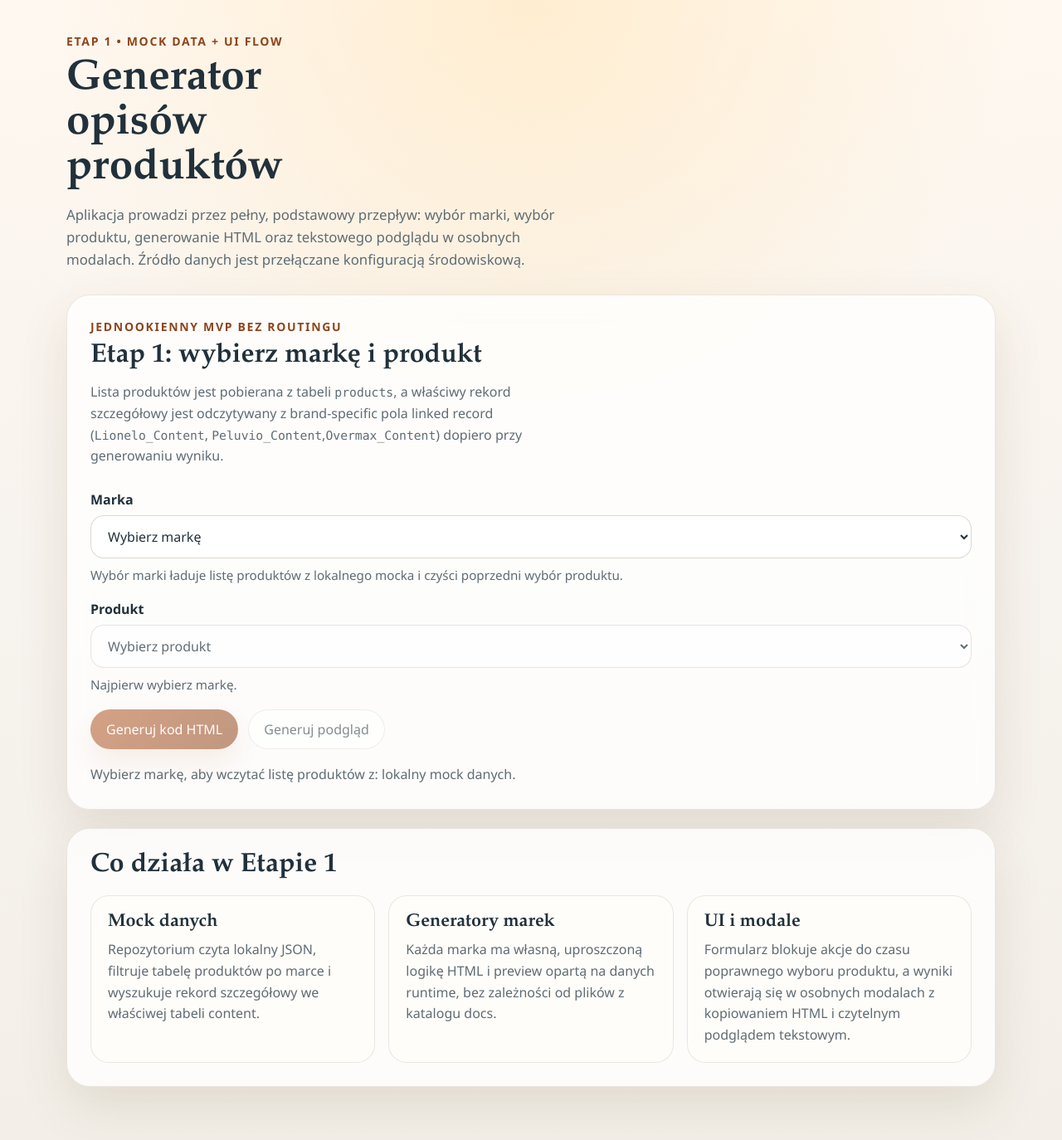
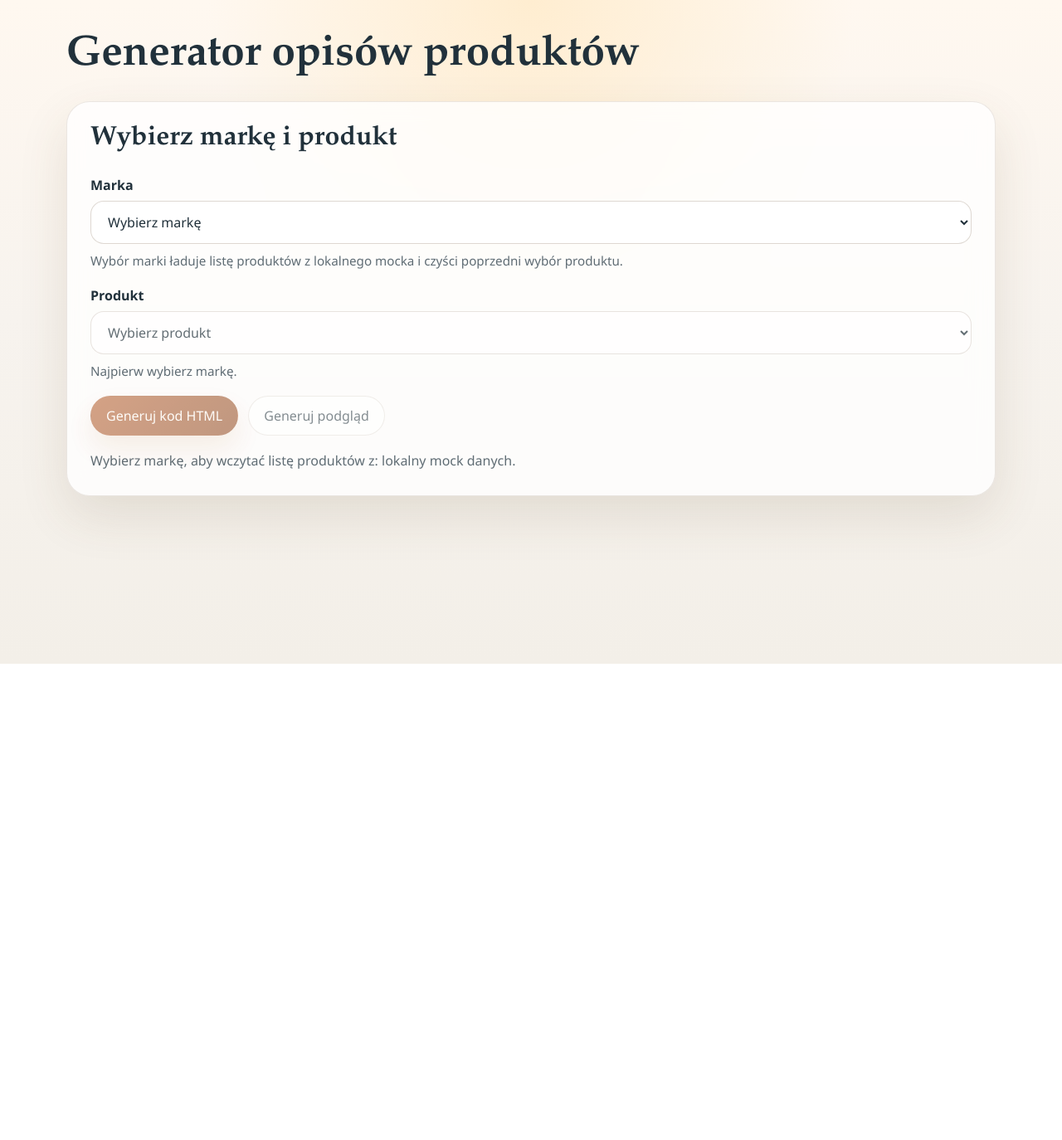
Before and after one commit to JakubM-I/description-app, a React (Vite) app: page / in a window 1280 px wide. Shown: the top 1374 px of the page at 83% size. After the commit the page ends 800 px from the top, so only its background shows below. Built offline with nearby package versions, Linux system fonts and the light colour scheme.

Commit message:
Refactor App and modal components; remove unnecessary text and improve layout styles

```diff
--- a/src/app/App.tsx
+++ b/src/app/App.tsx
@@ -117,29 +117,15 @@ export const App = () => {
     <>
       <div className="app-shell">
         <header className="app-shell__header">
-          <p className="app-shell__eyebrow">Etap 1 • mock data + UI flow</p>
           <h1 className="app-shell__title">Generator opisów produktów</h1>
-          <p className="app-shell__lead">
-            Aplikacja prowadzi przez pełny, podstawowy przepływ: wybór marki,
-            wybór produktu, generowanie HTML oraz tekstowego podglądu w osobnych
-            modalach. Źródło danych jest przełączane konfiguracją środowiskową.
-          </p>
         </header>
 
         <main className="app-shell__main">
           <section className="panel panel--form" aria-labelledby="generator-heading">
             <div className="panel__intro">
-              <p className="panel__kicker">Jednookienny MVP bez routingu</p>
               <h2 className="panel__title" id="generator-heading">
-                Etap 1: wybierz markę i produkt
+                Wybierz markę i produkt
               </h2>
-              <p className="panel__text">
-                Lista produktów jest pobierana z tabeli <code>products</code>, a
-                właściwy rekord szczegółowy jest odczytywany z brand-specific pola
-                linked record (
-                <code>Lionelo_Content</code>, <code>Peluvio_Content</code>,
-                <code>Overmax_Content</code>) dopiero przy generowaniu wyniku.
-              </p>
             </div>
 
             <div className="generator-form">
@@ -176,39 +162,6 @@ export const App = () => {
               </div>
             </div>
           </section>
-
-          <section className="panel panel--notes" aria-labelledby="setup-heading">
-            <h2 className="panel__title" id="setup-heading">
-              Co działa w Etapie 1
-            </h2>
-
-            <div className="setup-grid">
-              <article className="setup-card">
-                <h3 className="setup-card__title">Mock danych</h3>
-                <p className="setup-card__text">
-                  Repozytorium czyta lokalny JSON, filtruje tabelę produktów po marce
-                  i wyszukuje rekord szczegółowy we właściwej tabeli content.
-                </p>
-              </article>
-
-              <article className="setup-card">
-                <h3 className="setup-card__title">Generatory marek</h3>
-                <p className="setup-card__text">
-                  Każda marka ma własną, uproszczoną logikę HTML i preview opartą
-                  na danych runtime, bez zależności od plików z katalogu docs.
-                </p>
-              </article>
-
-              <article className="setup-card">
-                <h3 className="setup-card__title">UI i modale</h3>
-                <p className="setup-card__text">
-                  Formularz blokuje akcje do czasu poprawnego wyboru produktu, a
-                  wyniki otwierają się w osobnych modalach z kopiowaniem HTML i
-                  czytelnym podglądem tekstowym.
-                </p>
-              </article>
-            </div>
-          </section>
         </main>
       </div>
 
--- a/src/components/ui/Modal.tsx
+++ b/src/components/ui/Modal.tsx
@@ -47,14 +47,6 @@ export const Modal = ({ title, isOpen, onClose, children }: ModalProps) => {
           <h2 className="ui-modal__title" id="modal-title">
             {title}
           </h2>
-          <button
-            aria-label="Zamknij modal"
-            className="ui-modal__close"
-            type="button"
-            onClick={onClose}
-          >
-            Zamknij
-          </button>
         </div>
         <div className="ui-modal__content">{children}</div>
       </div>
--- a/src/features/generator/components/HtmlCodeModal.tsx
+++ b/src/features/generator/components/HtmlCodeModal.tsx
@@ -35,10 +35,6 @@ export const HtmlCodeModal = ({
   return (
     <Modal isOpen={isOpen} title="Wygenerowany HTML" onClose={onClose}>
       <div className="result-panel">
-        <p className="result-panel__text">
-          Wynik został wygenerowany lokalnie na podstawie mock danych i lekkiego,
-          brand-aware generatora Etapu 1.
-        </p>
         <pre className="result-panel__code">
           <code>{code}</code>
         </pre>
--- a/src/features/generator/components/TextPreviewModal.tsx
+++ b/src/features/generator/components/TextPreviewModal.tsx
@@ -15,10 +15,6 @@ export const TextPreviewModal = ({
 }: TextPreviewModalProps) => (
   <Modal isOpen={isOpen} title="Podgląd tekstowy" onClose={onClose}>
     <div className="preview-panel">
-      <p className="preview-panel__intro">
-        Podgląd pokazuje wyłącznie treści tekstowe wybranego rekordu, bez grafik i
-        bez odwzorowania docelowego layoutu HTML 1:1.
-      </p>
       <div className="preview-panel__blocks">
         {blocks.length === 0 ? (
           <section className="preview-panel__block">
--- a/src/styles/globals.css
+++ b/src/styles/globals.css
@@ -79,7 +79,7 @@ textarea {
 
 .app-shell__title {
   font-size: clamp(2.6rem, 4vw, 4.5rem);
-  max-width: 12ch;
+  max-width: none;
 }
 
 .app-shell__lead,
```
